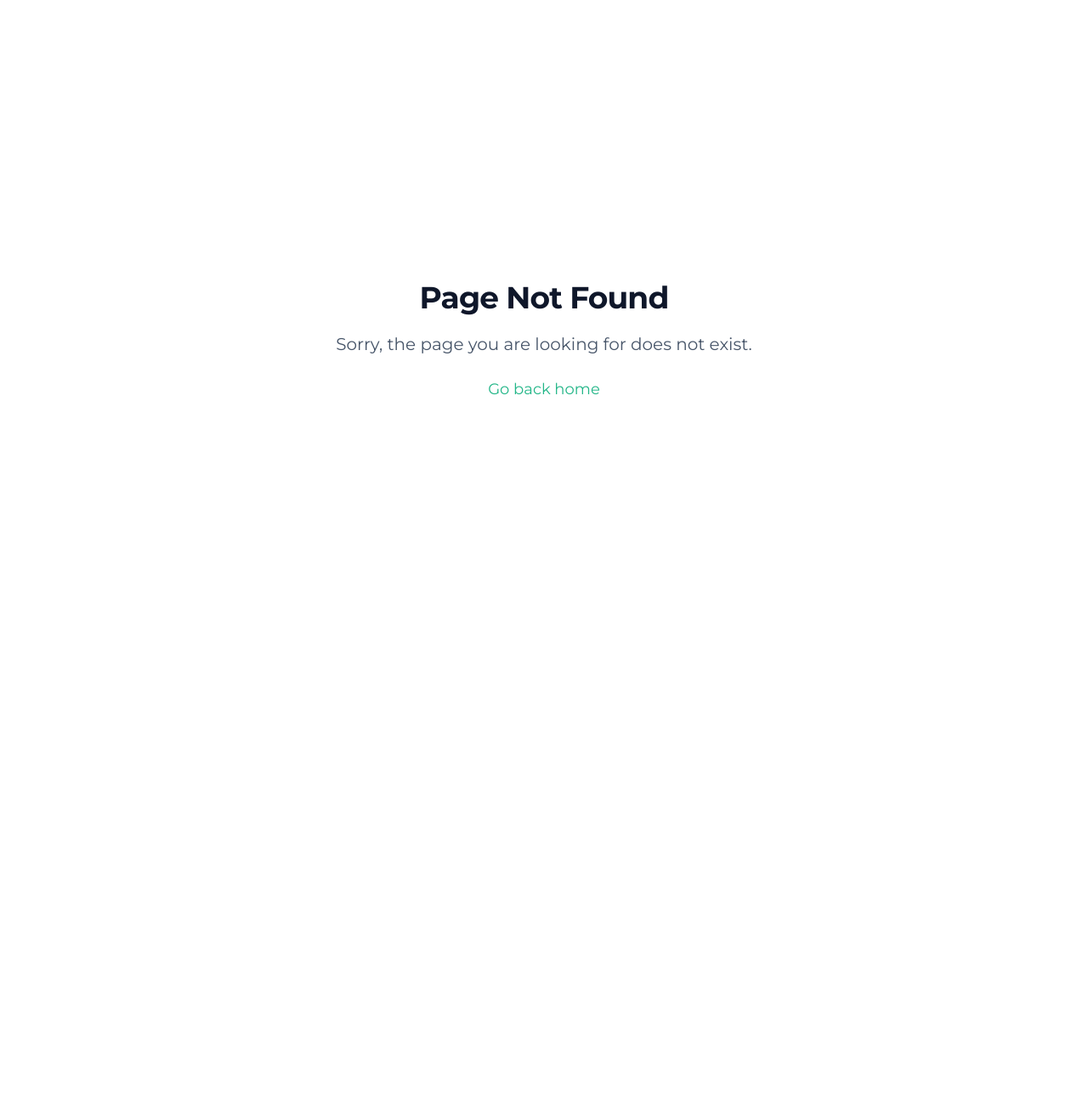
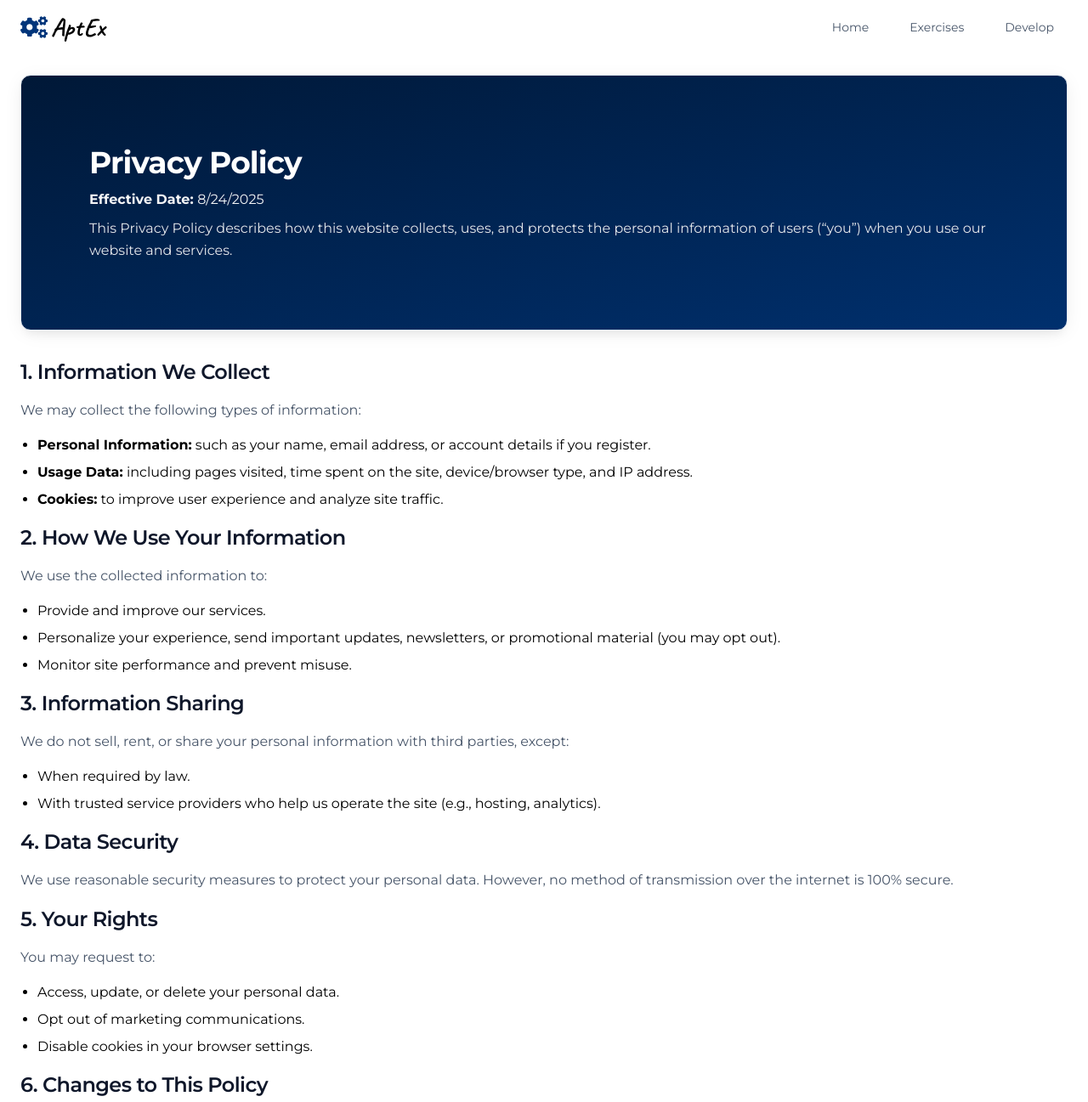
Before and after one commit to Hambaiki/pwk-apt-front, a Next.js app: page /privacy in a window 1280 px wide. Before the commit this address had no page. Shown: the top 1297 px of the page at 85% size. Before the commit the page ends 800 px from the top, so only its background shows below. Built offline with nearby package versions, Linux system fonts and the light colour scheme.

Commit message:
Various updates (WIP)

```diff
--- a/src/app/(root)/layout.tsx
+++ b/src/app/(root)/layout.tsx
@@ -1,7 +1,7 @@
 import { Footer } from "@/components/navgiation/Footer";
 import Navbar from "@/components/navgiation/Navbar";
 
-import { Bounce, Slide, ToastContainer } from "react-toastify";
+import { Slide, ToastContainer } from "react-toastify";
 
 export default function MainLayout({
   children,
--- /dev/null
+++ b/src/app/(root)/privacy/page.tsx
@@ -0,0 +1,91 @@
+import { Card } from "@/components/ui";
+
+export default function PrivacyPolicyPage() {
+  return (
+    <main className="flex flex-col p-6 max-w-7xl mx-auto">
+      <Card className="p-20 mb-8 rounded-xl bg-gradient-to-br from-primary-800 to-primary-600 shadow-medium">
+        <h1 className="mb-2 text-white">Privacy Policy</h1>
+        <p className="text-gray-100 mt-1">
+          <strong>Effective Date: </strong>
+          {new Date("2025-08-24").toLocaleDateString()}
+        </p>
+        <p className="text-gray-200 mt-2">
+          This Privacy Policy describes how this website collects, uses, and
+          protects the personal information of users (“you”) when you use our
+          website and services.
+        </p>
+      </Card>
+
+      <section className="space-y-4">
+        <h2 id="info-collect">1. Information We Collect</h2>
+        <p>We may collect the following types of information:</p>
+        <ul className="list-disc pl-5 space-y-2">
+          <li>
+            <strong>Personal Information:</strong> such as your name, email
+            address, or account details if you register.
+          </li>
+          <li>
+            <strong>Usage Data:</strong> including pages visited, time spent on
+            the site, device/browser type, and IP address.
+          </li>
+          <li>
+            <strong>Cookies:</strong> to improve user experience and analyze
+            site traffic.
+          </li>
+        </ul>
+
+        <h2>2. How We Use Your Information</h2>
+        <p>We use the collected information to:</p>
+        <ul className="list-disc pl-5 space-y-2">
+          <li>Provide and improve our services.</li>
+          <li>
+            Personalize your experience, send important updates, newsletters, or
+            promotional material (you may opt out).
+          </li>
+          <li>Monitor site performance and prevent misuse.</li>
+        </ul>
+
+        <h2>3. Information Sharing</h2>
+        <p>
+          We do not sell, rent, or share your personal information with third
+          parties, except:
+        </p>
+        <ul className="list-disc pl-5 space-y-2">
+          <li>When required by law.</li>
+          <li>
+            With trusted service providers who help us operate the site (e.g.,
+            hosting, analytics).
+          </li>
+        </ul>
+
+        <h2>4. Data Security</h2>
+        <p>
+          We use reasonable security measures to protect your personal data.
+          However, no method of transmission over the internet is 100% secure.
+        </p>
+
+        <h2>5. Your Rights</h2>
+        <p>You may request to:</p>
+        <ul className="list-disc pl-5 space-y-2">
+          <li>Access, update, or delete your personal data.</li>
+          <li>Opt out of marketing communications.</li>
+          <li>Disable cookies in your browser settings.</li>
+        </ul>
+
+        <h2>6. Changes to This Policy</h2>
+        <p>
+          We may update this Privacy Policy from time to time. Updates will be
+          posted on this page with a new effective date.
+        </p>
+
+        <h2>7. Contact Us</h2>
+        <p>
+          If you have questions about this Privacy Policy, contact us at:{" "}
+          <a href="mailto:-" className="text-primary-600 underline">
+            -
+          </a>
+        </p>
+      </section>
+    </main>
+  );
+}
--- /dev/null
+++ b/src/app/(root)/terms/page.tsx
@@ -0,0 +1,85 @@
+import { Card } from "@/components/ui";
+
+export default function TermsOfServicePage() {
+  return (
+    <main className="flex flex-col p-6 max-w-7xl mx-auto">
+      <Card className="p-20 mb-8 rounded-xl bg-gradient-to-br from-primary-800 to-primary-600 shadow-medium">
+        <h1 className="mb-2 text-white font-bold">Terms of Service</h1>
+        <p className="text-gray-100 mt-1">
+          <strong>Effective Date: </strong>
+          {new Date("2025-08-24").toLocaleDateString()}
+        </p>
+        <p className="text-gray-200 mt-2">
+          These Terms of Service (“Terms”) govern your use of this website. By
+          accessing or using our services, you agree to these Terms.
+        </p>
+      </Card>
+
+      <section className="space-y-4">
+        <h2>1. Eligibility</h2>
+        <p>
+          You must be at least 13 years old to use our services. By using this
+          site, you confirm that you meet this requirement.
+        </p>
+
+        <h2>2. Use of Services</h2>
+        <p>You agree not to:</p>
+        <ul className="list-disc pl-5 space-y-2">
+          <li>Use the site for fraudulent or harmful activities.</li>
+          <li>Attempt to hack, disrupt, or misuse the platform.</li>
+          <li>
+            Copy, distribute, or modify site content without prior written
+            permission.
+          </li>
+        </ul>
+
+        <h2>3. User Accounts</h2>
+        <p>
+          If you create an account, you are responsible for keeping your login
+          details secure and for all activity under your account. We may suspend
+          or terminate accounts that violate these Terms.
+        </p>
+
+        <h2>4. Intellectual Property</h2>
+        <p>
+          All content, branding, and materials on this site are owned by this
+          website unless otherwise stated. You may not reproduce or use them
+          without permission.
+        </p>
+
+        <h2>5. Disclaimers</h2>
+        <p>
+          Our services are provided “as is” without warranties of any kind. We
+          do not guarantee uninterrupted service, error-free content, or
+          specific results.
+        </p>
+
+        <h2>6. Limitation of Liability</h2>
+        <p>
+          We are not responsible for any damages (direct, indirect, or
+          consequential) resulting from your use of our site.
+        </p>
+
+        <h2>7. Changes to Terms</h2>
+        <p>
+          We may update these Terms from time to time. Continued use of the site
+          means you accept the updated Terms.
+        </p>
+
+        <h2>8. Governing Law</h2>
+        <p>
+          These Terms shall be governed by and interpreted according to the laws
+          of [Your Country].
+        </p>
+
+        <h2>9. Contact Us</h2>
+        <p>
+          For questions about these Terms, contact us at:{" "}
+          <a href="mailto:-" className="text-primary-600 underline">
+            -
+          </a>
+        </p>
+      </section>
+    </main>
+  );
+}
--- a/src/app/globals.css
+++ b/src/app/globals.css
@@ -49,16 +49,16 @@ body {
     @apply text-4xl font-bold text-text-primary leading-tight tracking-tight;
   }
   h2 {
-    @apply text-3xl font-semibold text-text-primary leading-snug tracking-tight;
+    @apply text-2xl font-semibold text-text-primary leading-snug tracking-tight;
   }
   h3 {
-    @apply text-2xl font-semibold text-text-primary leading-snug;
+    @apply text-xl font-semibold text-text-primary leading-snug;
   }
   h4 {
-    @apply text-xl font-medium text-text-secondary leading-normal;
+    @apply text-lg font-medium text-text-secondary leading-normal;
   }
   h5 {
-    @apply text-lg font-medium text-text-secondary leading-normal;
+    @apply text-base font-medium text-text-secondary leading-normal;
   }
   h6 {
     @apply text-base font-medium text-text-tertiary uppercase tracking-wide;
--- a/src/app/not-found.tsx
+++ b/src/app/not-found.tsx
@@ -4,12 +4,12 @@ export default function NotFound() {
   return (
     <div className="flex flex-col items-center justify-center min-h-[calc(100dvh)]">
       <h1 className="text-center mb-4">Page Not Found</h1>
-      <p className="text-center text-xl mb-6">
+      <p className="text-center mb-6">
         Sorry, the page you are looking for does not exist.
       </p>
       <Link
         href="/"
-        className="text-center text-lg text-jungle-green-500 hover:underline"
+        className="text-primary-500 hover:underline"
       >
         Go back home
       </Link>
--- a/src/components/common/Logo.tsx
+++ b/src/components/common/Logo.tsx
@@ -1,14 +1,22 @@
-import { clsx } from "clsx";
+import { FaCogs } from "react-icons/fa";
 
-import { FaCogs } from "react-icons/fa";
+import { cn } from "@/libs/utils";
+
+import { Caveat } from "next/font/google";
+
+const caveat = Caveat({ subsets: ["latin"] });
 
 export default function Logo({
   className,
 }: React.HTMLAttributes<HTMLDivElement>) {
   return (
-    <div id="navbar" className={clsx(`flex items-center`, className)}>
-      <FaCogs className="inline-block mr-2 text-primary-500 h-8 w-8" />
-      {/* <span className="hidden sm:block">APTITUDE EXERCISE</span> */}
+    <div id="navbar" className={cn(`flex items-center`, className)}>
+      <FaCogs className="inline-block text-primary-500 h-8 w-8" />
+      <span
+        className={cn(`ml-1 hidden sm:block text-3xl font-bold`, caveat.className)}
+      >
+        AptEx
+      </span>
     </div>
   );
 }
--- a/src/components/navgiation/Footer.tsx
+++ b/src/components/navgiation/Footer.tsx
@@ -1,4 +1,5 @@
 import Link from "next/link";
+import Logo from "../common/Logo";
 
 export function Footer() {
   return (
@@ -6,8 +7,8 @@ export function Footer() {
       <div className="flex justify-evenly gap-8 text-sm">
         {/* Brand */}
         <div>
-          <h2 className="text-lg font-semibold">Aptitude Exercise</h2>
-          <p className="text-text-secondary mt-2">
+          <Logo />
+          <p className="">
             Sharpen your mind with interactive exercises.
           </p>
         </div>
--- a/src/components/navgiation/Navbar.tsx
+++ b/src/components/navgiation/Navbar.tsx
@@ -16,7 +16,9 @@ export default function Navbar({ className }: NavbarProps) {
     <nav
       className={clsx(`flex flex-row items-center justify-between`, className)}
     >
-      <Logo />
+      <Link href={"/"}>
+        <Logo />
+      </Link>
 
       <div className="flex flex-row items-center gap-4">
         {navbarItems.map((item, index) => (
```
